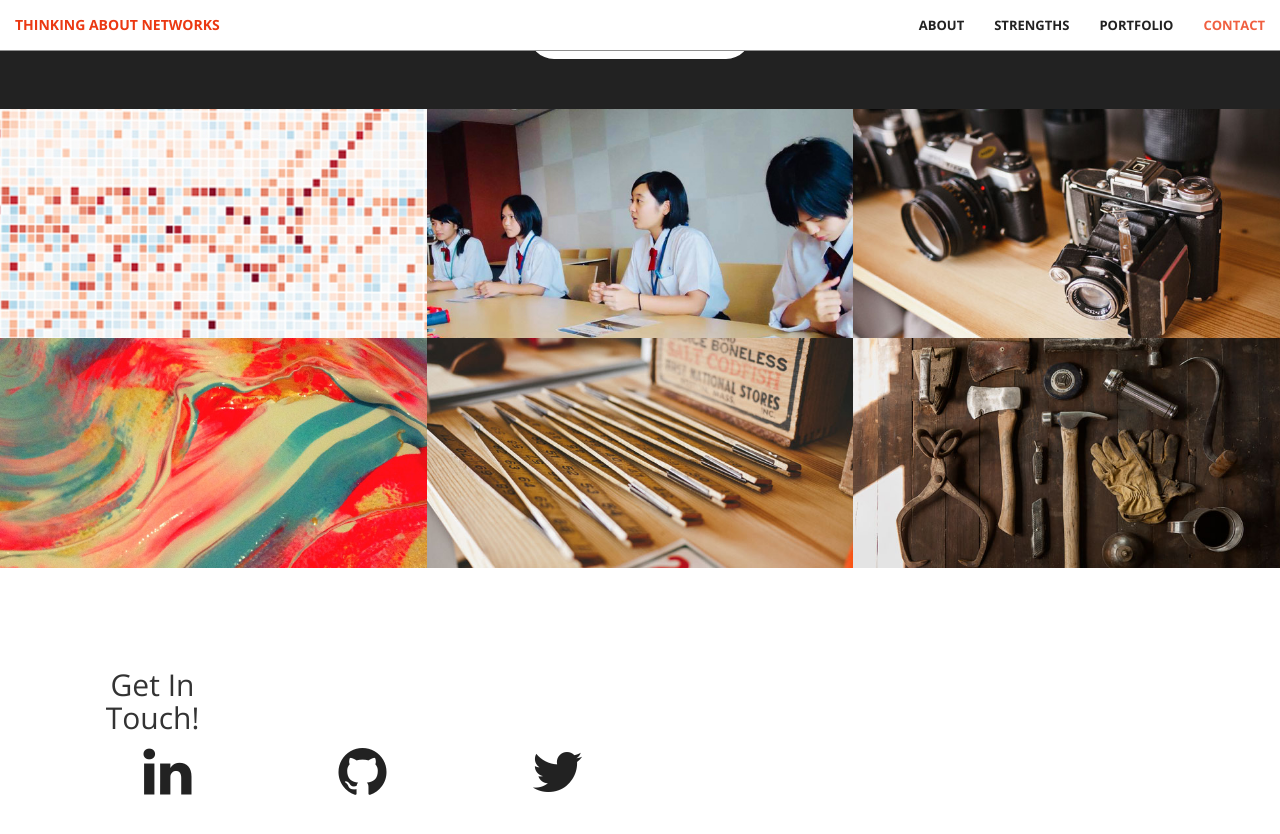
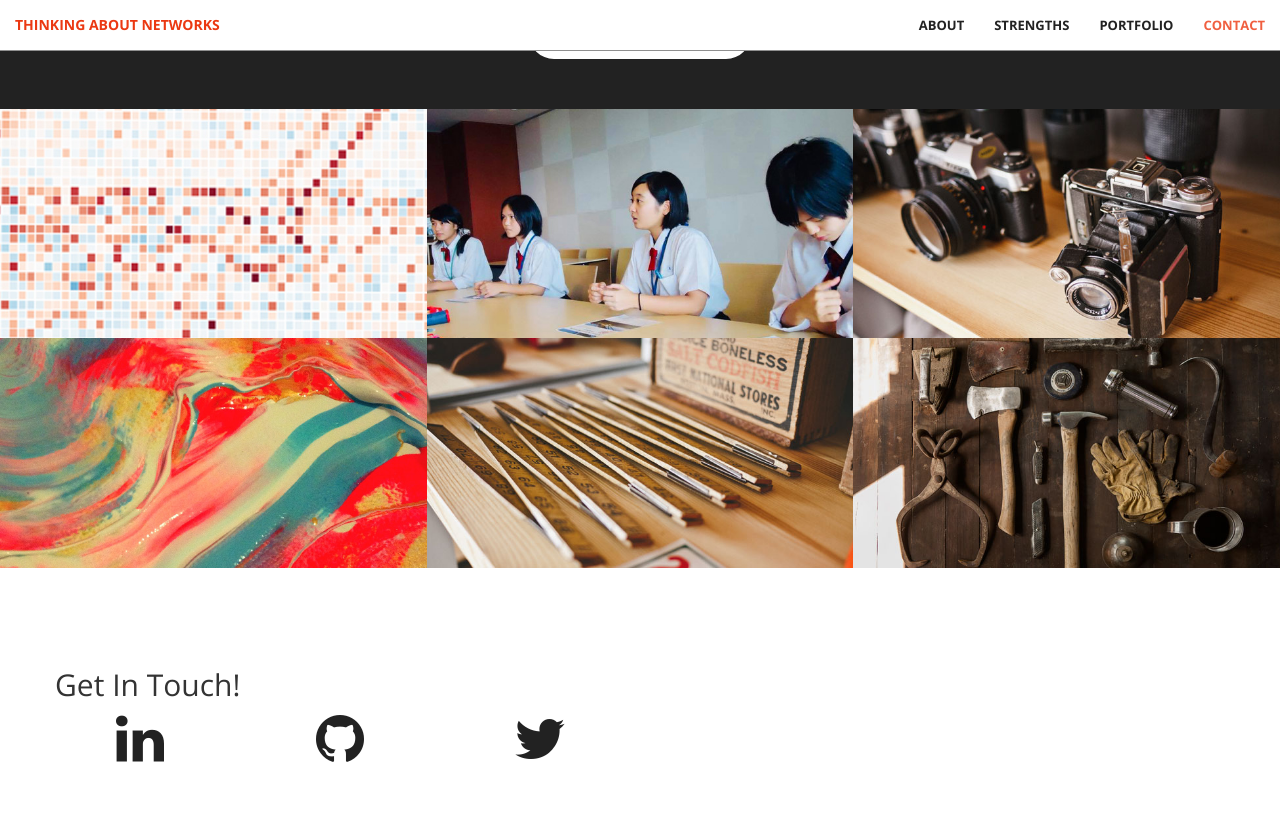
Before and after one commit to jvs--/jvs--.github.io, a Jekyll site: the page built from index.html, in a window 1280 px wide and 900 px high, scrolled down 2735 px. Shown: the top 834 px of the window. Built offline with Jekyll 4.4.1, drawn with Linux system fonts in a browser that asks for light colours.

Commit message:
struggle with section layout

```diff
--- a/_includes/contact.html
+++ b/_includes/contact.html
@@ -1,12 +1,8 @@
 <section id="contact">
     <div class="container">
         <div class="row">
-
-            <div class="col-lg-2 text-center">
             <h2 class="section-heading">Get In Touch!</h2>
 
-
-                <div class="container">
             <div class="row">
                 <div class="col-lg-2 text-center">
                     <a href="https://www.linkedin.com/in/{{ site.linkedin_username }}">
@@ -27,8 +23,4 @@
             </div>
         </div>
     </div>
-        </div>
-    </div>
-
-
 </section>
```
Lines whose indentation alone changed are shown as unchanged.
